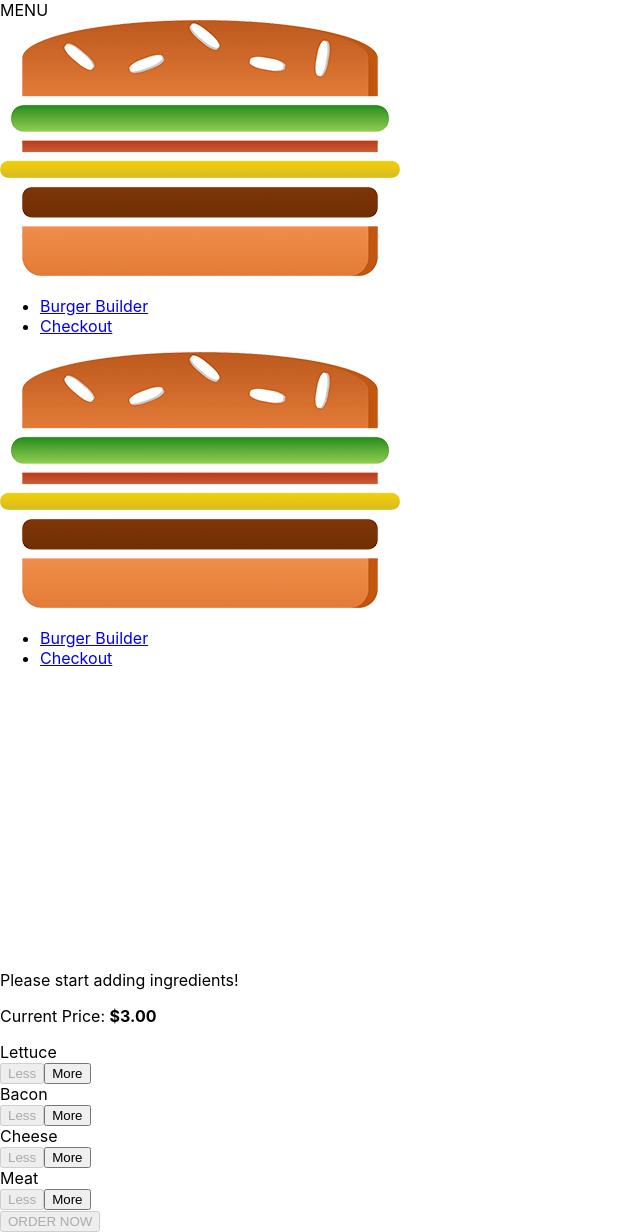
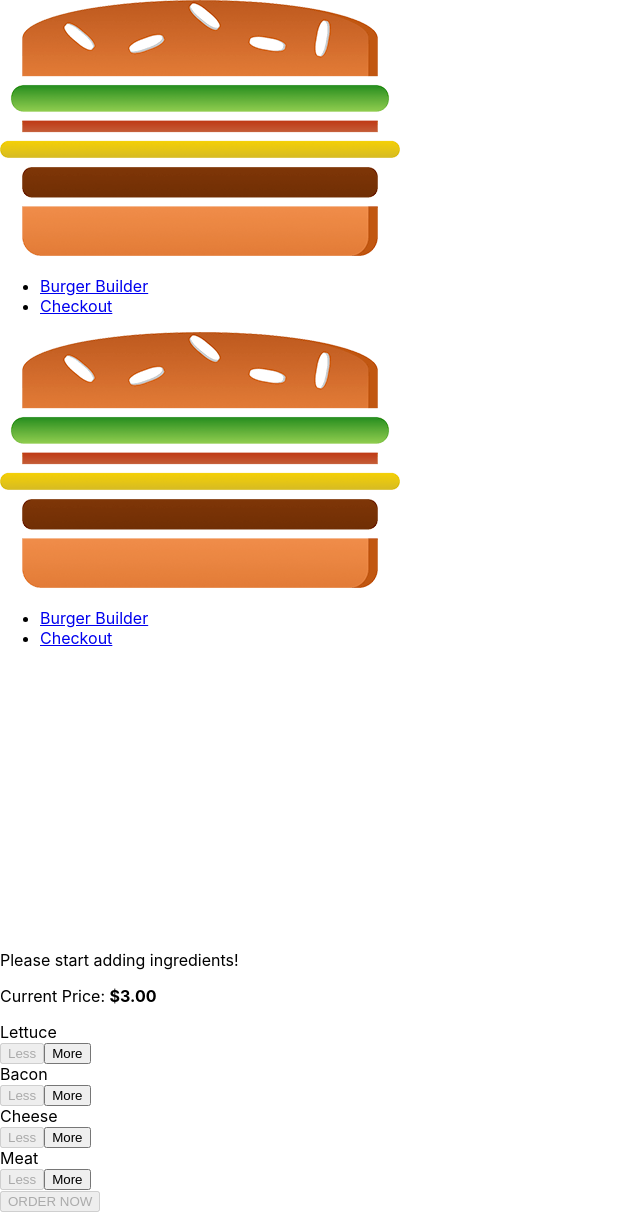
Before and after one commit to dbzerjav/burger-builder1, a React app: page / in a window 1280 px wide. Shown: the whole page, without its empty margins (0-640 px from the left). Built offline with nearby package versions, Linux system fonts and the light colour scheme.

Commit message:
add sidedrawer animations and backdrop

```diff
--- a/src/components/Layout/Layout.js
+++ b/src/components/Layout/Layout.js
@@ -1,18 +1,36 @@
-import React from 'react'
+import React, { Component } from 'react'
 
 import Hoc from '../../hoc/Hoc';
 import classes from './Layout.css';
 import Toolbar from '../Navigation/Toolbar/Toolbar';
 import SideDrawer from '../Navigation/SideDrawer/SideDrawer';
 
-const layout = (props) => (
-  <Hoc>
-    <Toolbar />
-    <SideDrawer />
-    <main className={classes.Content}>
-      {props.children}
-    </main>
-  </Hoc>
-);
+class Layout extends Component {
+  state = {
+    showSideDrawer: false
+  }
 
-export default layout;
+  SideDrawerClosedHandler = () => {
+    this.setState( { showSideDrawer: false } );
+  }
+
+  sideDrawerToggleHandler = () => {
+    this.setState((prevState) => {
+      return { showSideDrawer: !prevState.showSideDrawer };
+    });
+  }
+
+  render() {
+    return (
+      <Hoc>
+        <Toolbar drawerToggleClicked={this.sideDrawerToggleHandler} />
+        <SideDrawer open={this.state.showSideDrawer} closed={this.SideDrawerClosedHandler} />
+        <main className={classes.Content}>
+          {this.props.children}
+        </main>
+      </Hoc>
+    );
+  }
+}
+
+export default Layout;
--- /dev/null
+++ b/src/components/Navigation/SideDrawer/DrawerToggle/DrawerToggle.css
@@ -0,0 +1,23 @@
+.DrawerToggle {
+  width: 40px;
+  height: 100%;
+  display: flex;
+  flex-flow: column;
+  justify-content: space-around;
+  align-items: center;
+  padding: 10px 0;
+  box-sizing: border-box;
+  cursor: pointer;
+}
+
+.DrawerToggle div {
+  width: 90%;
+  height: 3px;
+  background-color: white;
+}
+
+@media (min-width: 500px) {
+  .DrawerToggle {
+      display: none;
+  }
+}
--- /dev/null
+++ b/src/components/Navigation/SideDrawer/DrawerToggle/DrawerToggle.js
@@ -0,0 +1,15 @@
+import React from 'react';
+
+import classes from './DrawerToggle.css';
+
+const drawerToggle = ( props ) => (
+  <div
+    className={classes.DrawerToggle}
+    onClick={props.clicked}>
+    <div></div>
+    <div></div>
+    <div></div>
+  </div>
+);
+
+export default drawerToggle;
--- a/src/components/Navigation/SideDrawer/SideDrawer.js
+++ b/src/components/Navigation/SideDrawer/SideDrawer.js
@@ -2,20 +2,29 @@ import React from 'react';
 
 import Logo from '../../Logo/Logo';
 import NavigationItems from '../NavigationItems/NavigationItems';
+import Backdrop from '../../UI/Backdrop/Backdrop';
+import Hoc from '../../../hoc/Hoc';
 
 import classes from './SideDrawer.css';
 
 const sideDrawer = ( props ) => {
-
+  let attachedClasses = [classes.SideDrawer, classes.Close];
+  if (props.open) {
+    attachedClasses = [classes.SideDrawer, classes.Open];
+  }
   return (
-    <div className={classes.SideDrawer}>
+    <Hoc>
+      <Backdrop show={props.open} clicked={props.closed}/>
+      <div className={attachedClasses.join(' ')}>
         <div className={classes.Logo}>
           <Logo />
         </div>
         <nav>
-        <NavigationItems />
+        < NavigationItems />
         </nav>
       </div>
+    </Hoc>
+
   );
 };
 
--- a/src/components/Navigation/Toolbar/Toolbar.js
+++ b/src/components/Navigation/Toolbar/Toolbar.js
@@ -1,12 +1,13 @@
 import React from 'react';
 import Logo from '../../Logo/Logo';
 import NavigationItems from '../NavigationItems/NavigationItems';
+import DrawerToggle from '../SideDrawer/DrawerToggle/DrawerToggle'
 
 import classes from './Toolbar.css';
 
 const toolbar = ( props ) => (
   <header className={classes.Toolbar}>
-    <div>MENU</div>
+    <DrawerToggle clicked={props.drawerToggleClicked} />
     <div className={classes.Logo}>
       <Logo />
     </div>
```
Also changed, not shown: src/containers/BurgerBuilder/BurgerBuilder.js (+5 -5 lines). Lines whose indentation alone changed are shown as unchanged.
